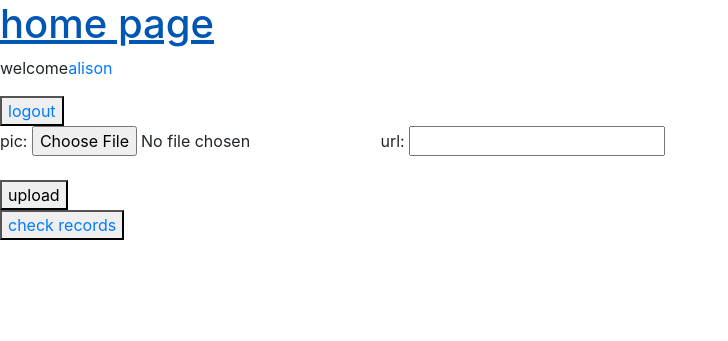
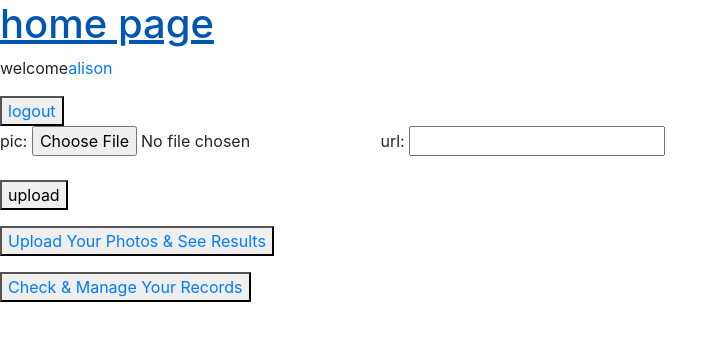
Before and after one commit to alison990222/final_project, a Django app: page / in a window 1280 px wide. Shown: the top 341 px of the page, without its empty margins (0-728 px from the left). Run offline with Django 3.2, Linux system fonts and the light colour scheme; a user stored in the database is signed in; some libraries are stand-ins or nearby versions.

Commit message:
New image upload and instant results browsing interface
Todo: Transfer uploading function & buttons to the new page.

```diff
--- a/final_project/urls.py
+++ b/final_project/urls.py
@@ -30,4 +30,5 @@ urlpatterns = [
 	url(r'^show_pic/(\d+)', views.show_pic, name='image'),
 	url(r'^check_records/(\d+)', views.check_records, name='checkRecords'),
 	url(r'^search/(\d+)', views.search, name='search'),
+	url(r'^upload/', views.upload_and_view, name='upload')
 ]
--- a/templates/index.html
+++ b/templates/index.html
@@ -27,7 +27,10 @@
     <button type="submit">upload</button>
     </form>
 
-    <button class="btn-default"><a href="{% url 'checkRecords' 1 %}">check records</a></button>
+    <p></p>
+    <button class="btn-default"><a href="{% url 'upload' %}">Upload Your Photos & See Results</a> </button>
+    <p></p>
+    <button class="btn-default"><a href="{% url 'checkRecords' 1 %}">Check & Manage Your Records</a></button>
 
 {% else %}
     <p>you haven't logged in
--- a/templates/users/check_record.html
+++ b/templates/users/check_record.html
@@ -1,5 +1,5 @@
 <!DOCTYPE html>
-<html lang="en">
+<html lang="en-us">
 <head>
     <meta charset="UTF-8">
     {% load static %}
--- a/users/views.py
+++ b/users/views.py
@@ -173,3 +173,7 @@ def search(request, page):
 
 	return render(request, 'users/check_record.html',
 	              {'records': records, 'searched': True, 'start_date': start_date_str, 'end_date': end_date_str})
+
+
+def upload_and_view(request):
+	return render(request, 'users/upload_and_view.html')
```
Also changed, not shown: templates/users/upload_and_view.html (added, +19 -0 lines).
